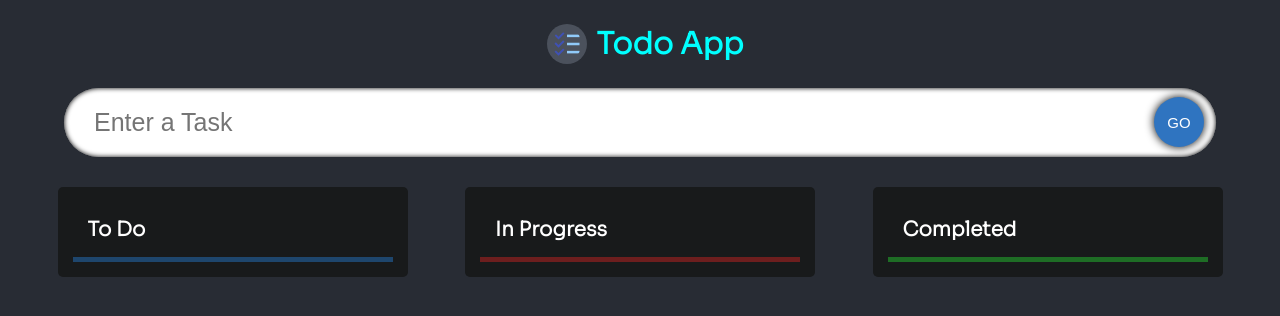
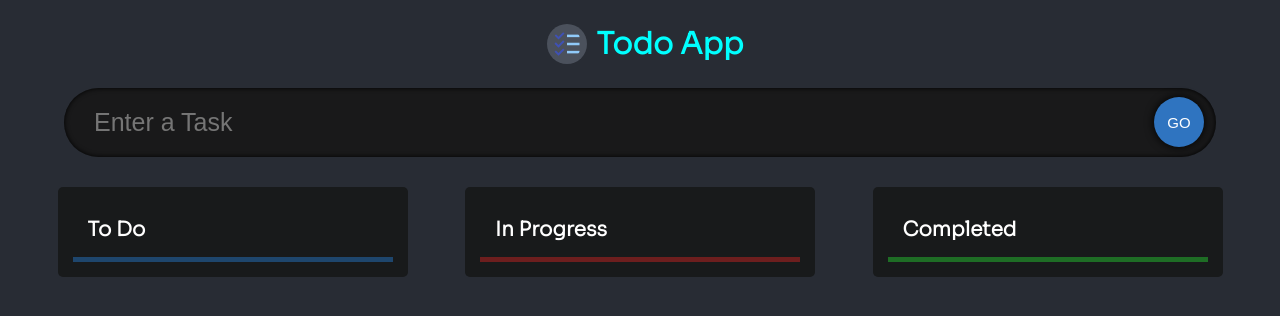
Before and after one commit to skpayaya/todo-app, a React (Create React App) app: page / in a window 1280 px wide. Shown: the top 316 px of the page. Built offline with nearby package versions, Linux system fonts and the light colour scheme.

Commit message:
Better color

```diff
--- a/src/App.css
+++ b/src/App.css
@@ -123,6 +123,8 @@ body {
     border: none;
     transition: 0.2s;
     box-shadow: inset 0 0 5px black;
+    background-color: rgb(25, 25, 26);
+    color: white;
 }
 
 .input__box:focus {
```
